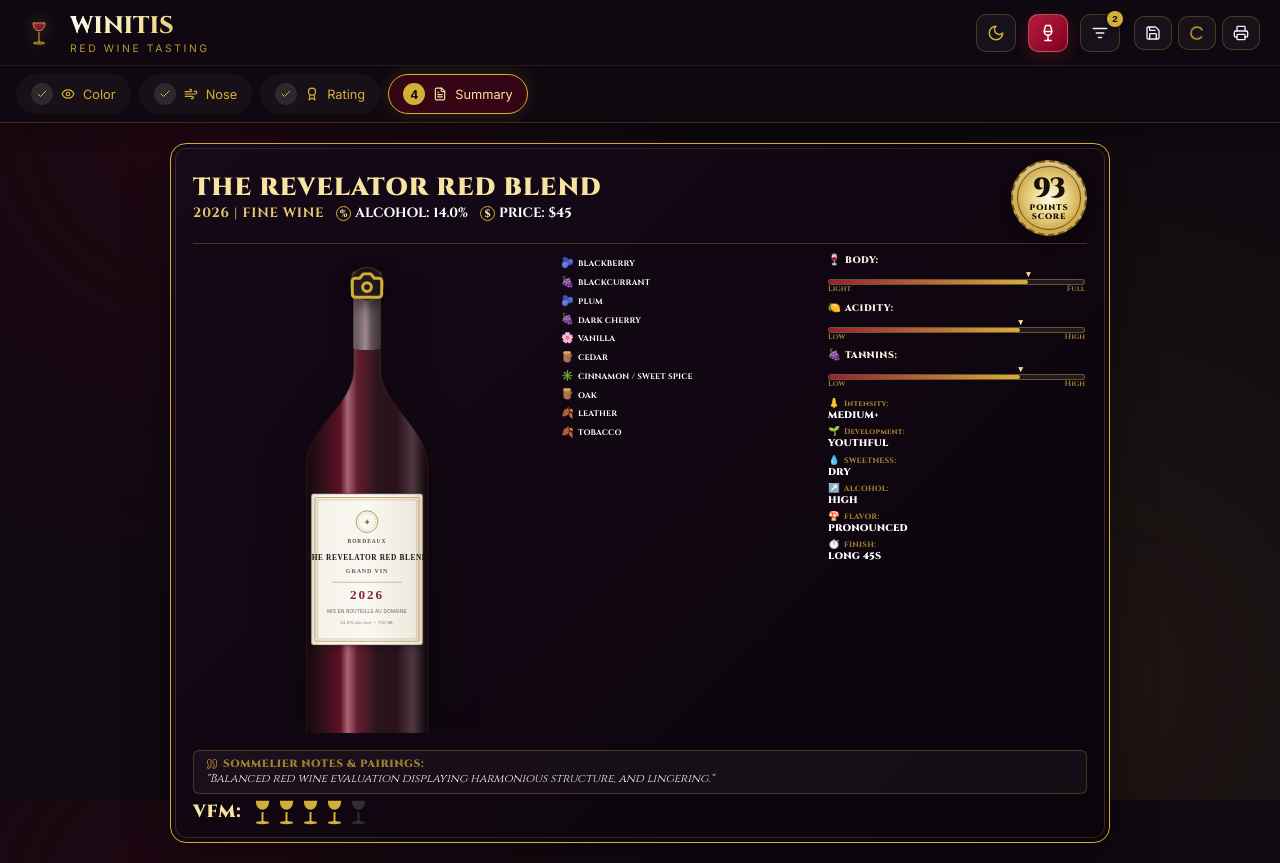
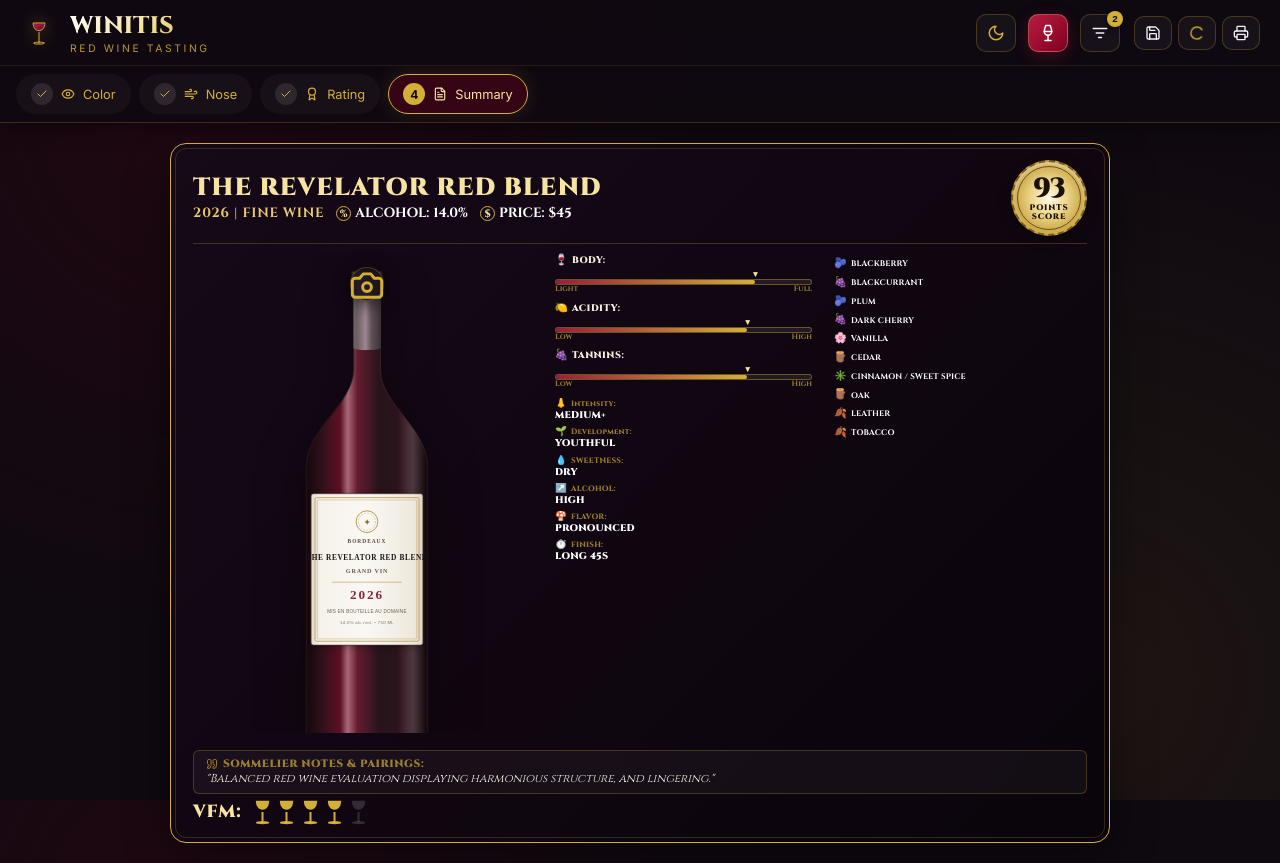
Before and after one commit to NitayMalka/Winitis, a React (Vite) app: page / in a window 1280 px wide. Both pictures are taken after a click on the button 1197 px from the left and 32 px from the top of the page. Built offline with nearby package versions, Linux system fonts and the light colour scheme.

Commit message:
feat(verdict): swap middle and right columns so palate details is middle and aromas list is right

```diff
--- a/src/components/TastingForm/VerdictStep.jsx
+++ b/src/components/TastingForm/VerdictStep.jsx
@@ -294,9 +294,9 @@ export default function VerdictStep({
 
         {/* ----------------------------------------------------
             2. MAIN BODY: 3 COLUMNS
-               Left (Col 1): Wine Bottle [0 - x]
-               Middle (Col 2): Aromas List (just list, no headline) [x - y]
-               Right (Col 3): [intensity, development, palate bars (no headline), key attributes (no headline)] [y - z]
+               Left (Col 1): Wine Bottle
+               Middle (Col 2): Palate Bars, Intensity & Development, Key Attributes
+               Right (Col 3): Aromas List (just list, no headline)
            ---------------------------------------------------- */}
         <div
           className="verdict-3col-body"
@@ -345,29 +345,10 @@ export default function VerdictStep({
             </div>
           </div>
 
-          {/* COLUMN 2 (MIDDLE): AROMAS LIST (Just list, no headline) */}
-          <div className="verdict-col verdict-col-aromas">
-            <div className="verdict-aromas-list-clean font-serif">
-              {userAromas.length > 0 ? (
-                userAromas.map((aroma, idx) => (
-                  <div key={idx} className="verdict-aroma-row">
-                    <span className="aroma-icon">{getAromaIcon(aroma)}</span>
-                    <span className="aroma-text">{aroma.toUpperCase()}</span>
-                  </div>
-                ))
-              ) : (
-                <div className="verdict-aroma-row verdict-aroma-empty">
-                  <span className="aroma-icon">🍇</span>
-                  <span className="aroma-text">NO SPECIFIC AROMAS</span>
-                </div>
-              )}
-            </div>
-          </div>
-
-          {/* COLUMN 3 (RIGHT): PALATE BARS, INTENSITY & DEVELOPMENT, KEY ATTRIBUTES */}
+          {/* COLUMN 2 (MIDDLE): PALATE BARS, INTENSITY & DEVELOPMENT, KEY ATTRIBUTES */}
           <div className="verdict-col verdict-col-details font-serif">
 
-            {/* 1. Palate Bars (Top of column 3, without headline) */}
+            {/* 1. Palate Bars (Top of column 2, without headline) */}
             <div className="verdict-palate-bars-group">
               {/* Body Gauge */}
               <div className="verdict-gauge-row">
@@ -511,6 +492,25 @@ export default function VerdictStep({
               </div>
             </div>
 
+          </div>
+
+          {/* COLUMN 3 (RIGHT): AROMAS LIST (Just list, no headline) */}
+          <div className="verdict-col verdict-col-aromas">
+            <div className="verdict-aromas-list-clean font-serif">
+              {userAromas.length > 0 ? (
+                userAromas.map((aroma, idx) => (
+                  <div key={idx} className="verdict-aroma-row">
+                    <span className="aroma-icon">{getAromaIcon(aroma)}</span>
+                    <span className="aroma-text">{aroma.toUpperCase()}</span>
+                  </div>
+                ))
+              ) : (
+                <div className="verdict-aroma-row verdict-aroma-empty">
+                  <span className="aroma-icon">🍇</span>
+                  <span className="aroma-text">NO SPECIFIC AROMAS</span>
+                </div>
+              )}
+            </div>
           </div>
         </div>
 
```
